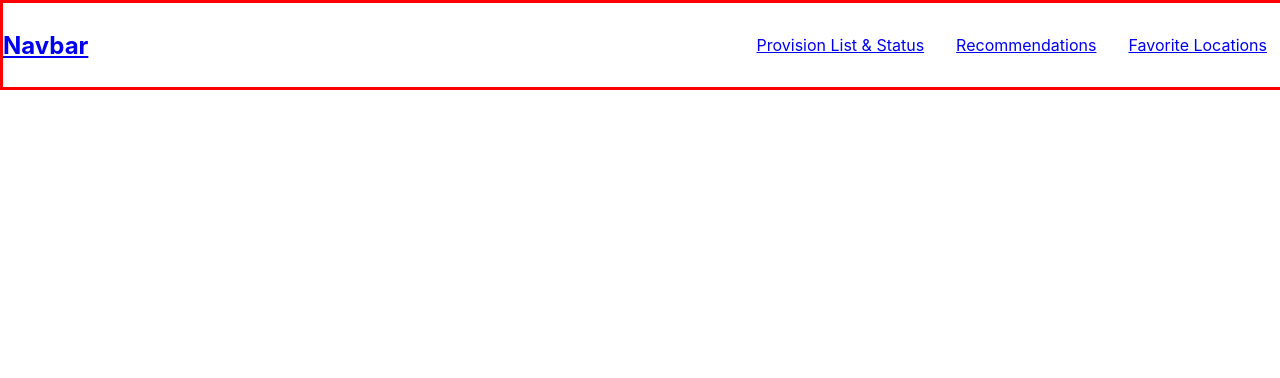
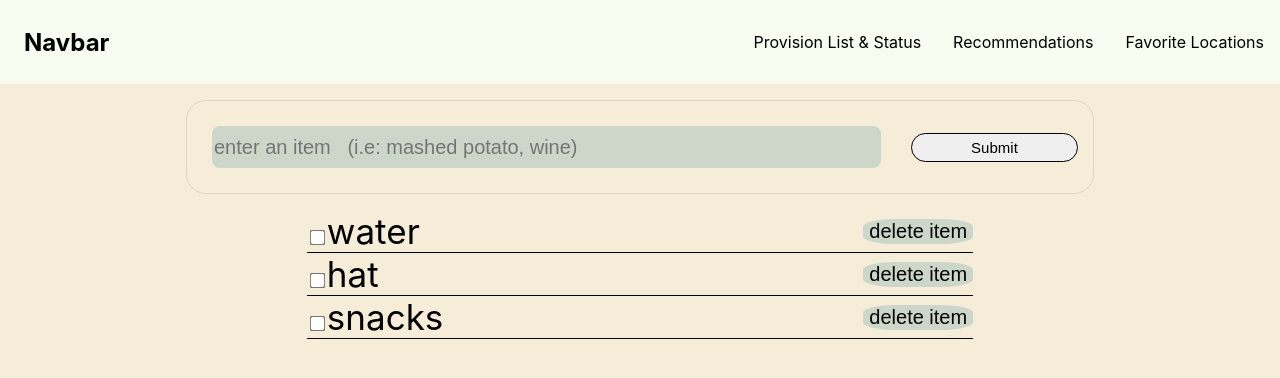
Before and after one commit to zifftalmon/Picnic-App, a React (Create React App) app in the folder picnic_app/: page /provisions in a window 1280 px wide. Shown: the top 378 px of the page. Built offline with nearby package versions, Linux system fonts and the light colour scheme.

Commit message:
redux added to packages, provisions section nearly complete

```diff
--- a/picnic_app/package.json
+++ b/picnic_app/package.json
@@ -13,8 +13,10 @@
     "@testing-library/user-event": "^13.5.0",
     "react": "^18.2.0",
     "react-dom": "^18.2.0",
+    "react-redux": "^8.0.5",
     "react-router-dom": "^6.5.0",
     "react-scripts": "5.0.1",
+    "redux": "^4.2.0",
     "tachyons": "^4.12.0",
     "use-places-autocomplete": "^4.0.0",
     "web-vitals": "^2.1.4"
--- a/picnic_app/src/App.css
+++ b/picnic_app/src/App.css
@@ -2,20 +2,21 @@ body {
   margin: 0;
   padding: 0;
   text-align: center;
+  background-color: #F6EDD9;
 }
 nav {
   display: flex;
   justify-content: space-between;
   align-items: center;
-  border: 3px solid red;
   width: 100%;
   height: 50%;
+  background-color: #F8FBEF;
 }
 nav ul {
   display: flex;
   list-style: none;
 }
-nav h2 {
+nav h1 {
   margin: 1em;
 }
 nav ul > li, Link {
@@ -49,9 +50,101 @@ Link {
   flex-direction: column;
   margin: 1em 3em;
 }
-.searchDiv form  {
+.container {
+  display: flex;
+  width: 100%;
+  height: 100%;
+}
+.controls {
+  width: 20%;
+  height: 100%;
+  background-color: gray;
+  color: white;
+}
+.map {
+  width: 80%;
+  height: 100%;
+}
+.provisions {
+  display: flex;
+  flex-direction: column;
+  justify-content: center;
+  align-items: center;
+}
+.listForm {
+  display: flex;
+  justify-content: center;
+  align-items: center;
+  padding: 5px;
   margin: 1em;
+  width: 70%;
+  border: 1px solid rgba(0, 0, 0, 0.099);
+  border-radius: 20px;
 }
+.listForm input[type=text] {
+  width: 80%;
+  height: 5vh;
+  font-size: 20px;
+  margin: 1em;
+  border-radius: 8px;
+  outline: none;
+  border: none;
+  background-color: rgba(95, 158, 160, 0.28);
+}
+.listForm input[type=submit] {
+  transition: 0.5s;
+  width: 20%;
+  padding: 5px;
+  margin: 10px;
+  border-radius: 15px;
+  border: 1px solid black;
+  font-size: 15px;
+}
+.listForm input[type=submit]:hover {
+  scale: 1.1;
+  transition: 0.5s;
+  background-color: rgba(95, 158, 160, 0.465);
+  cursor: pointer;
+}
+.list {
+  display: flex;
+  flex-direction: column;
+}
+.listDiv {
+  display: flex;
+  justify-content: space-between;
+  align-items: center;
+  border-bottom: 1px solid black;
+}
+.listDiv input {
+  scale: 1.2;
+  background-color: #F6EDD9;
+}
+.listDiv .item{
+  margin-right: 12em;
+  font-size: 35px;
+}
+.listDiv label:hover {
+  cursor: pointer;
+  text-decoration: line-through;
+}
+.listDiv button {
+  transition: 0.5s;
+  font-size: 20px;
+  border: none;
+  border-radius: 30%;
+  cursor: pointer;
+  background-color: rgba(95, 158, 160, 0.28);
+}
+.listDiv button:hover {
+  scale: 1.1;
+  transition: 0.5s;
+  background-color: rgba(95, 158, 160, 0.465);
+  cursor: pointer;
+}
+
+
+
 
 @media screen and (min-width: 375px) and (max-width: 667px) {
   nav {
--- a/picnic_app/src/App.js
+++ b/picnic_app/src/App.js
@@ -1,5 +1,7 @@
 import Home from './components/Home';
 import Navbar from './components/Navbar';
+import Provisions from './components/Provisions';
+import Favorites from './components/Favorites';
 import {BrowserRouter, Routes, Route} from 'react-router-dom'
 import './App.css';
 
@@ -10,6 +12,8 @@ function App() {
         <Navbar/>
         <Routes>
           <Route path='/' element={<Home/>}/>
+          <Route path='/provisions' element={<Provisions/>}/>
+          <Route path='/favorites' element={<Favorites/>}/>
         </Routes>
       </div>
     </BrowserRouter>
--- /dev/null
+++ b/picnic_app/src/components/Favorites.js
@@ -0,0 +1,11 @@
+import Search from "./Search"
+
+const Favorites = () => {
+    return(
+        <div>
+            <Search/>
+        </div>
+    )
+}
+
+export default Favorites
--- a/picnic_app/src/components/Navbar.js
+++ b/picnic_app/src/components/Navbar.js
@@ -4,11 +4,11 @@ const Navbar = (props) => {
     <>
         <div>
             <nav>
-            <h1><Link to='/'>Navbar</Link></h1>
+            <h1><Link style={{textDecoration:'none', color:'black'}} to='/'>Navbar</Link></h1>
                 <ul>
-                    <li><Link to='/provisions'>Provision List & Status</Link></li>
-                    <li><Link to='/recommendations'>Recommendations</Link></li>
-                    <li><Link to='/favorites'>Favorite Locations</Link></li>
+                    <li><Link style={{textDecoration:'none', color:'black'}} to='/provisions'>Provision List & Status</Link></li>
+                    <li><Link style={{textDecoration:'none', color:'black'}} to='/recommendations'>Recommendations</Link></li>
+                    <li><Link style={{textDecoration:'none', color:'black'}} to='/favorites'>Favorite Locations</Link></li>
                 </ul>
             </nav>
         </div>
--- /dev/null
+++ b/picnic_app/src/components/Provisions.js
@@ -0,0 +1,54 @@
+import { useState,useEffect } from "react"
+
+
+const Provisions = () => {
+    const [list,setList] = useState(['water','hat','snacks'])
+    const [line,setLine] = useState('')
+    const [count, setCount] = useState(0)
+
+    const handleSubmit = (e) => {
+        e.preventDefault();
+        setList(list => [...list, e.target[0].value])
+    }
+
+    const removeItem = (e) => {
+        list.splice(e.target.id, 1)
+        setList([...list])
+    }
+    const handleLine = (e) => {
+        setCount(count + 1)
+        if(count % 2 === 0) {
+            e.currentTarget.style.textDecoration = 'line-through'
+        }else{
+            e.currentTarget.style.textDecoration = ''
+        }
+    }
+
+    return (
+        <div>
+            <div className="provisions">
+                <form className="listForm" onSubmit={handleSubmit}>
+                    <input type='text' placeholder="enter an item   (i.e: mashed potato, wine)" required/>
+                    <input type='submit'/>
+                </form>
+                    <div className="list">
+                        {
+                            list.map((item,i) => {
+                                return(
+                                    <div className="listDiv" key={i}>
+                                        <div className="item">
+                                            <input name={item} type='checkbox' id={item}/>
+                                            <label for={item} onClick={handleLine}>{item}</label>
+                                        </div>
+                                        <button id={i} onClick={removeItem}>delete item</button>
+                                    </div>
+                                )
+                            })
+                        }
+                    </div>
+            </div>
+        </div>
+    )
+}
+
+export default Provisions
--- /dev/null
+++ b/picnic_app/src/components/Search.js
@@ -0,0 +1,43 @@
+import { useMemo,useState,useCallback,useRef } from "react";
+import { GoogleMap, useLoadScript, Marker, } from "@react-google-maps/api";
+
+export const Search = () => {
+    const { isLoaded } = useLoadScript({
+        googleMapsApiKey: 'AIzaSyAGfyc1R8xD4DL6Ic_6x63QzXXDW-qjAEs',
+        libraries: ['places']
+    });
+
+
+    if(!isLoaded) return <div>Loading...</div>
+    return <Map/>
+}
+
+const Map = () => {
+    const center = useMemo(() => ({lat: 31.77195,lng: 35.21701}), [])
+    const options = useMemo(() => ({
+        disableDefaultUI: true,
+        clickableIcons: false
+    }),[]
+    )
+
+    return (
+        <div className="container">
+            <div className="controls">
+                <h1>Where to picnic..?</h1>
+            </div>
+            <div className="map">
+                <GoogleMap
+                zoom={10}
+                center={center}
+                mapContainerStyle={{width:'100vw', height:'100vh'}}
+                options={options}
+                >
+                    <Marker position={center} />
+
+                </GoogleMap>
+            </div>
+        </div>
+    )
+}
+
+export default Search
--- a/picnic_app/src/components/SearchLocation.js
+++ b/picnic_app/src/components/SearchLocation.js
@@ -11,7 +11,6 @@ import {
     ComboboxList,
     ComboboxOption,
 } from '@reach/combobox';
-// import '@reach/combobox/style.css'
 
 const containerStyle = {
     width: '500px',
@@ -19,8 +18,8 @@ const containerStyle = {
   };
 
   const center = {
-    lat: 31.771959,
-    lng: 35.217018
+    lat: 31.77195,
+    lng: 35.21701
   };
 
 const SearchLocation = (props) => {
@@ -35,7 +34,7 @@ const SearchLocation = (props) => {
       const [selected, setSelected] = React.useState(null);
 
       const onLoad = React.useCallback(function callback(map) {
-        // This is just an example of getting and using the map instance!!! don't just blindly copy!
+
         const bounds = new window.google.maps.LatLngBounds(center);
         map.fitBounds(bounds);
 
@@ -48,21 +47,17 @@ const SearchLocation = (props) => {
 
       return isLoaded ? (
         <div className='searchDiv'>
-        <form>
-            <input type='text' placeholder='search for a location'/>
-            <input type='submit' value='search'/>
-        </form>
             <div>
                 <PlacesAutoComplete setSelected={setSelected} />
             </div>
           <GoogleMap
             mapContainerStyle={containerStyle}
             center={center}
-            zoom={6}
-            onLoad={onLoad}
+            zoom={10}
+            // onLoad={onLoad}
             onUnmount={onUnmount}
           >
-            <Marker position={{lat: 31,lng: 35}}/>
+            <Marker position={center}/>
             {selected && <Marker position={selected} />}
           </GoogleMap>
           </div>
```
Also changed, not shown: picnic_app/src/components/Places.js (added, +16 -0 lines), 2 other files (tests, documents, lock files or other folders).
